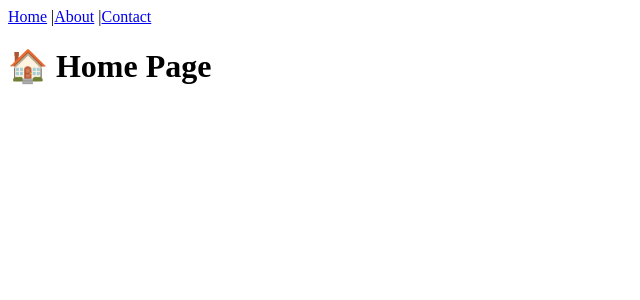
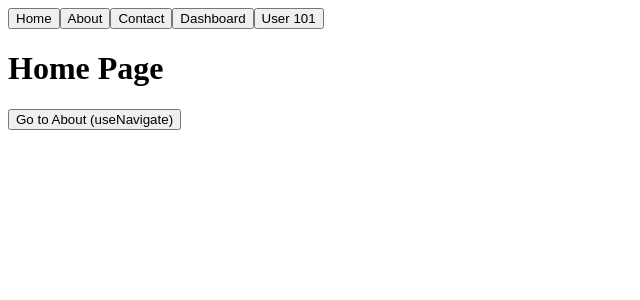
Before and after one commit to AkashSingh8391/React, a React (Vite) app: page / in a window 1280 px wide. Shown: the top 300 px of the page, without its empty margins (0-640 px from the left). Built offline with nearby package versions, Linux system fonts and the light colour scheme.

Commit message:
full working of react router

```diff
--- a/src/App.jsx
+++ b/src/App.jsx
@@ -1,18 +1,38 @@
 import { Routes, Route } from "react-router-dom";
+import Navbar from "./components/Navbar";
+
 import Home from "./components/Home";
 import About from "./components/About";
 import Contact from "./components/Contact";
-import Navbar from "./components/Navbar";
+import Dashboard from "./components/Dashboard";
+import Profile from "./components/Profile";
+import Setting from "./components/Setting";
+import User from "./components/User";
 
 function App() {
   return (
     <>
-    <Navbar/>
-    <Routes>
-      <Route path="/" element={<Home />} />
-      <Route path="/about" element={<About />} />
-      <Route path="/contact" element={<Contact />} />
-    </Routes>
+      <Navbar />
+
+      <Routes>
+        {/* Normal Routes */}
+        <Route path="/" element={<Home />} />
+        <Route path="/about" element={<About />} />
+        <Route path="/contact" element={<Contact />} />
+
+        {/* Dynamic Route */}
+        <Route path="/user/:id" element={<User />} />
+
+        {/* Nested Routes */}
+        <Route path="/dashboard" element={<Dashboard />}>
+          <Route index element={<h3>Welcome to Dashboard</h3>} />
+          <Route path="profile" element={<Profile />} />
+          <Route path="setting" element={<Setting />} />
+        </Route>
+
+        {/* 404 */}
+        <Route path="*" element={<h2>404 Page Not Found</h2>} />
+      </Routes>
     </>
   );
 }
--- a/src/components/Dashboard.jsx
+++ b/src/components/Dashboard.jsx
@@ -1,37 +1,18 @@
-import { useContext } from "react";
-import { AuthContext } from "../contexts/AuthContext";
-import { ThemeContext } from "../contexts/ThemeContext";
+import { Link, Outlet } from "react-router-dom";
 
 function Dashboard() {
-  const { user, login, logout } = useContext(AuthContext);
-  const { theme, toggleTheme } = useContext(ThemeContext);
+  return (
+    <>
+      <h1>Dashboard</h1>
 
-  return (
-    <div
-      style={{
-        background: theme === "dark" ? "#222" : "#f4f4f4",
-        color: theme === "dark" ? "#fff" : "#000",
-        height: "100vh",
-        padding: "20px",
-      }}
-    >
-      <h1>Multiple Context Demo</h1>
-
-      <h2>Theme: {theme}</h2>
-      <button onClick={toggleTheme}>Toggle Theme</button>
+      <Link to="profile">Profile</Link> |{" "}
+      <Link to="settings">Settings</Link>
 
       <hr />
 
-      {user ? (
-        <>
-          <h2>Welcome {user.name}</h2>
-          <p>Role: {user.role}</p>
-          <button onClick={logout}>Logout</button>
-        </>
-      ) : (
-        <button onClick={login}>Login</button>
-      )}
-    </div>
+      {/* 🔽 Child routes render here */}
+      <Outlet />
+    </>
   );
 }
 
--- a/src/components/Home.jsx
+++ b/src/components/Home.jsx
@@ -1,4 +1,16 @@
+import { useNavigate } from "react-router-dom";
+
 function Home() {
-  return <h1>🏠 Home Page</h1>;
+  const navigate = useNavigate();
+
+  return (
+    <>
+      <h1>Home Page</h1>
+      <button onClick={() => navigate("/about")}>
+        Go to About (useNavigate)
+      </button>
+    </>
+  );
 }
+
 export default Home;
--- a/src/components/Navbar.jsx
+++ b/src/components/Navbar.jsx
@@ -2,11 +2,13 @@ import { Link } from "react-router-dom";
 
 function Navbar() {
   return (
-    <>
-      <Link to="/">Home</Link> |
-      <Link to="/about">About</Link> |
-      <Link to="/contact">Contact</Link>
-    </>
+    <div style={{ marginBottom: "20px" }}>
+      <Link to="/"><button>Home</button></Link>
+      <Link to="/about"><button>About</button></Link>
+      <Link to="/contact"><button>Contact</button></Link>
+      <Link to="/dashboard"><button>Dashboard</button></Link>
+      <Link to="/user/101"><button>User 101</button></Link>
+    </div>
   );
 }
 
--- /dev/null
+++ b/src/components/Profile.jsx
@@ -0,0 +1,5 @@
+function Profile() {
+  return <h3>Profile Page</h3>;
+}
+
+export default Profile;
--- /dev/null
+++ b/src/components/Setting.jsx
@@ -0,0 +1,5 @@
+function Setting() {
+  return <h3>Settings Page</h3>;
+}
+
+export default Setting;
--- /dev/null
+++ b/src/components/User.jsx
@@ -0,0 +1,9 @@
+import { useParams } from "react-router-dom";
+
+function User() {
+  const { id } = useParams();
+
+  return <h2>User ID from URL: {id}</h2>;
+}
+
+export default User;
```
